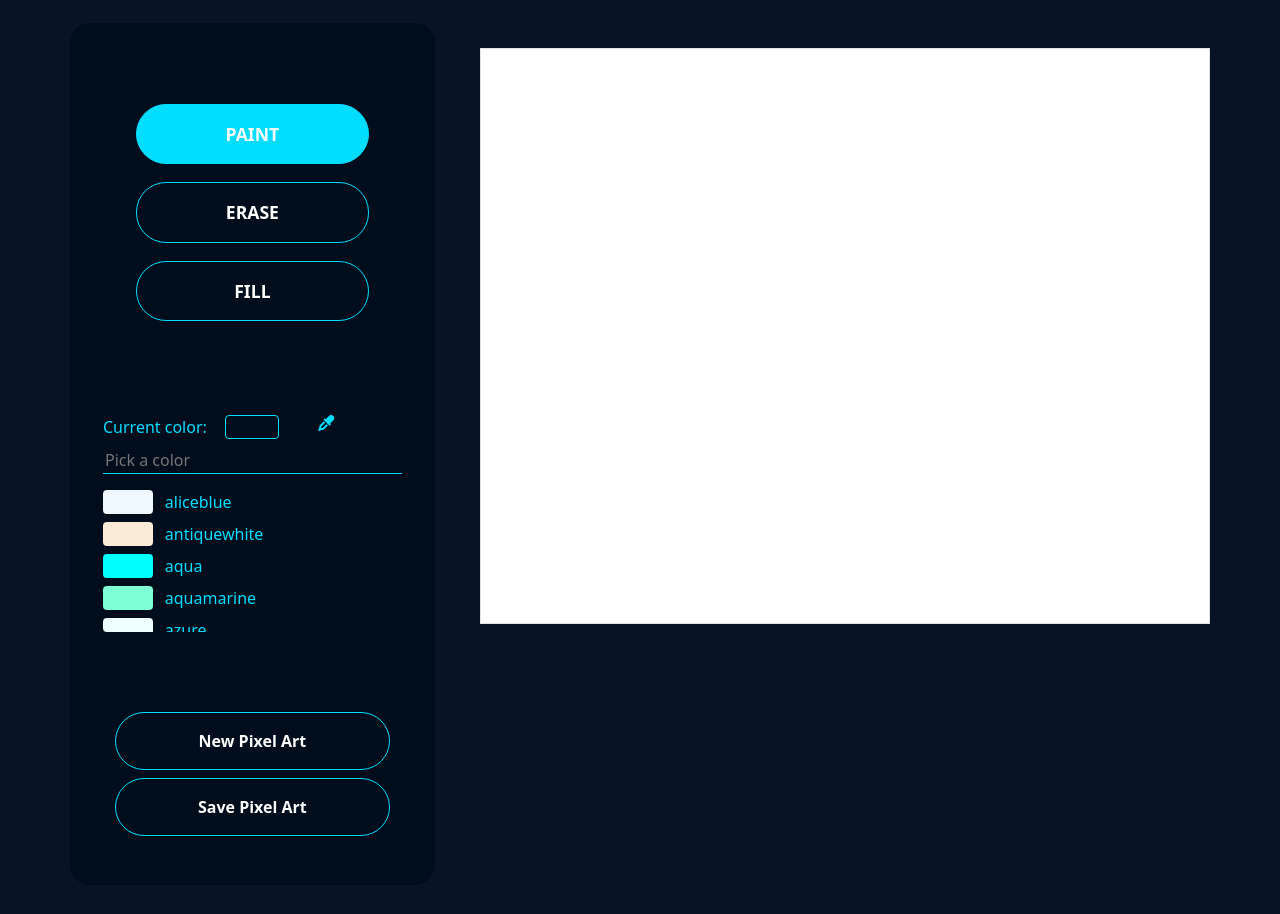
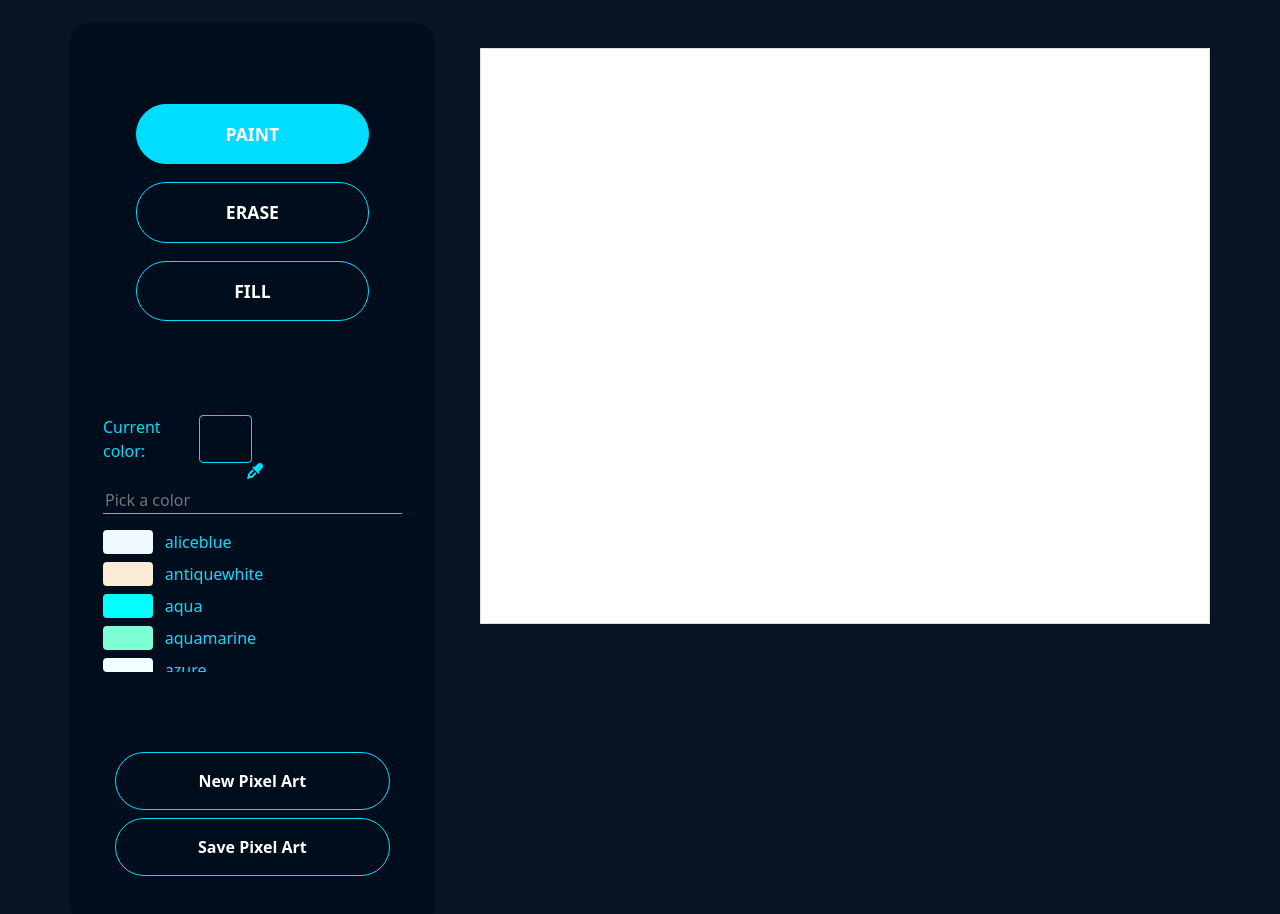
Before and after one commit to VaughnValle/bfs-visualizer, a React (Create React App) app in the folder frontend/: page / in a window 1280 px wide. Shown: the top 914 px of the page. Before the commit the page ends 885 px from the top, so only its background shows below. Built offline with nearby package versions, Linux system fonts and the light colour scheme; the HTML template or start-up script is replaced by a standard one.

Commit message:
[Adjustment][Joseph] changed margin

```diff
--- a/frontend/src/components/ColorSearch.js
+++ b/frontend/src/components/ColorSearch.js
@@ -15,9 +15,9 @@ const ColorSearch = ({
     return (
         <div className="col">
             <div className="row mb-2">
-                <div className="col-sm-5">Current color:</div>
+                <div className="col-sm-4">Current color:</div>
                 <div className="col-sm-2 rounded" id="current-color" style={{backgroundColor: color}}></div>
-                <i className="fas fa-eye-dropper col-sm-1 offset-sm-1" onClick={() => setColorPickerState(true)}></i>
+                <i className="fas fa-eye-dropper col-sm-1" onClick={() => setColorPickerState(true)}></i>
             </div>
             <input
                 id="color-search"
--- a/frontend/src/css/ColorSearch.css
+++ b/frontend/src/css/ColorSearch.css
@@ -5,6 +5,7 @@
 }
 
 i {
+    margin-left: 9rem;
     transition: transform 0.3s ease;
 }
 
```
